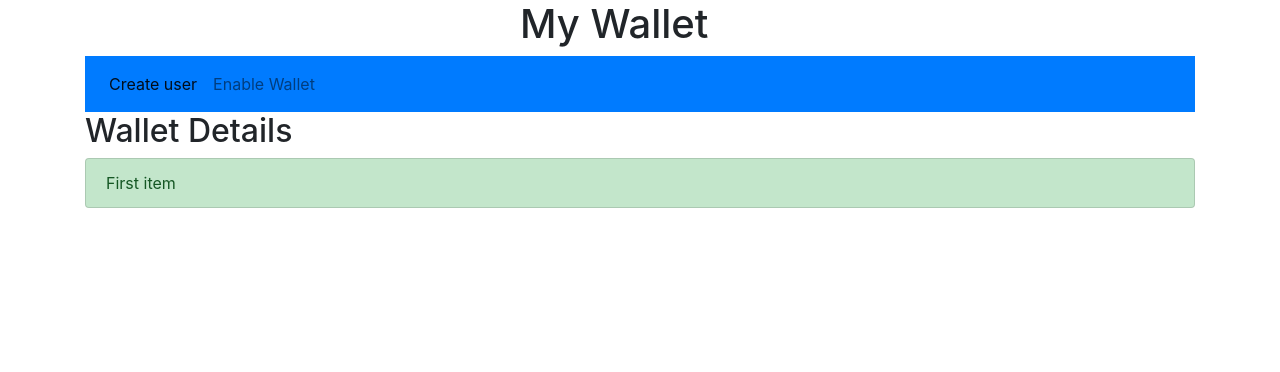
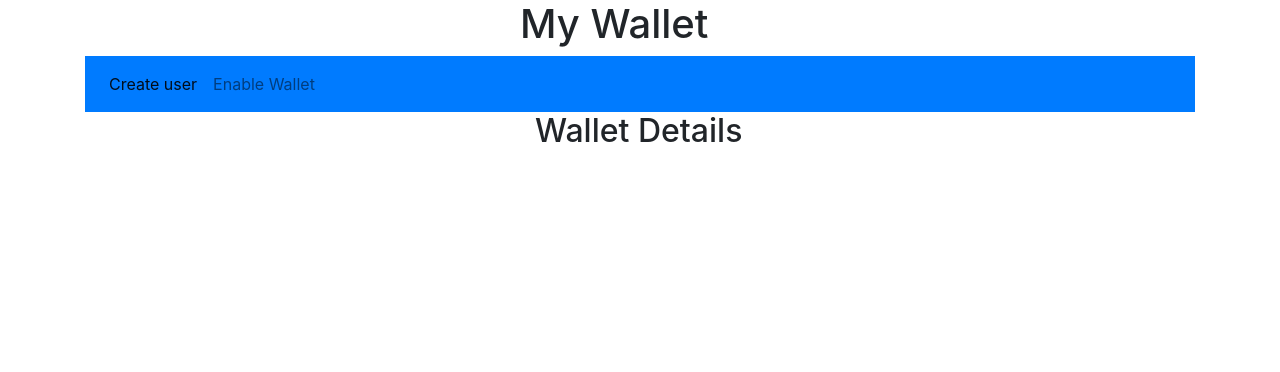
Before and after one commit to anjithadevan/mini_wallet, a Python web app: template mini_wallet/templates/base.html in a window 1280 px wide. Shown: the top 372 px of the page. Run offline with Jinja, Linux system fonts and the light colour scheme; the template is opened without the code that fills it, so the values that code supplies are empty; some libraries are stand-ins or nearby versions.

Commit message:
changed ui design

```diff
--- a/mini_wallet/templates/base.html
+++ b/mini_wallet/templates/base.html
@@ -35,9 +35,9 @@
             </ul>
           </div>
       </nav>
-      <h2>Wallet Details</h2>
+      <h2 style="padding-left: 450px;">Wallet Details</h2>
       <ul class="list-group" id="wallet_details">
-        <li class="list-group-item list-group-item-success">First item</li>
+
       </ul>
   </div>
   <div class="modal" id="myModal">
```
